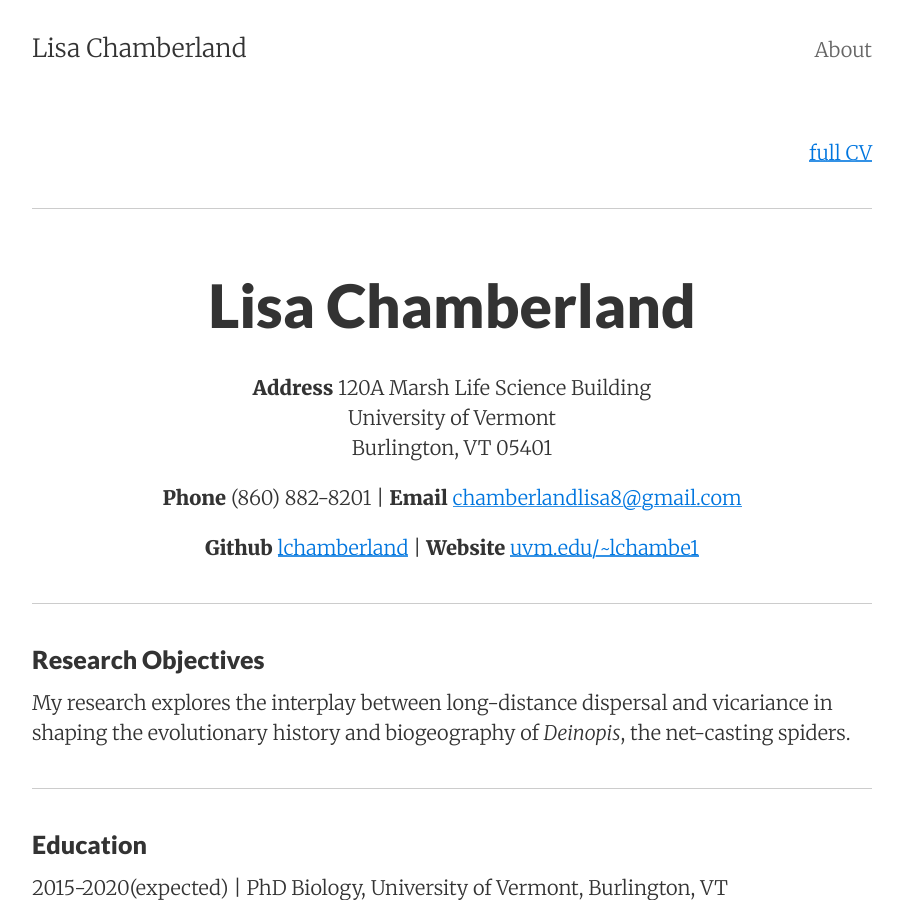
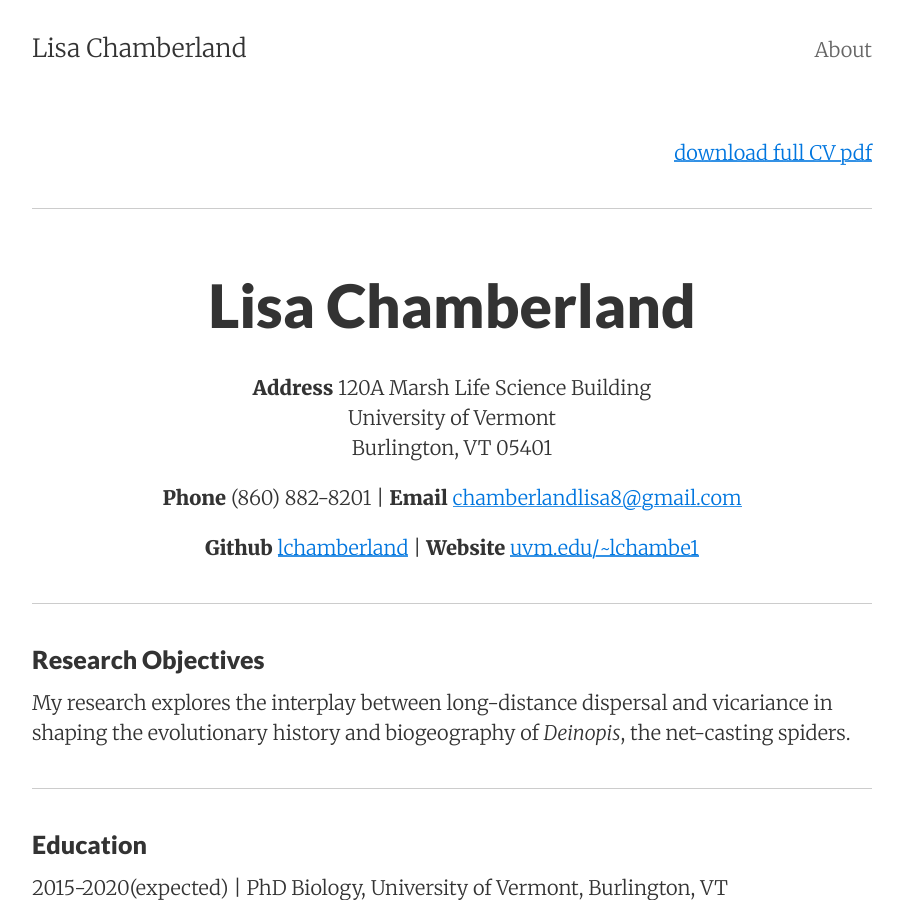
Before and after one commit to lchamberland/lchamberland.github.io, a Jekyll site: the page built from CV.md, in a window 1280 px wide and 900 px high. Shown: the whole window, without its empty margins (188-1092 px from the left). Built offline with Jekyll 4.4.1, drawn with Linux system fonts in a browser that asks for light colours; our own code applies the rules of GitHub Pages for plain Markdown files.

Commit message:
Update CV.md

```diff
--- a/CV.md
+++ b/CV.md
@@ -1,4 +1,4 @@
-<p style="text-align:right"><a href='https://github.com/lchamberland/lchamberland.github.io/raw/master/Chamberland_CV_2020_github.pdf'>full CV</a>
+<p style="text-align:right"><a href='https://github.com/lchamberland/lchamberland.github.io/raw/master/Chamberland_CV_2020_github.pdf'>download full CV pdf</a>
 <hr />
 <h1 style="text-align:center">Lisa Chamberland</h1>
 <p style="text-align:center"><strong>Address</strong> 120A Marsh Life Science Building
```
